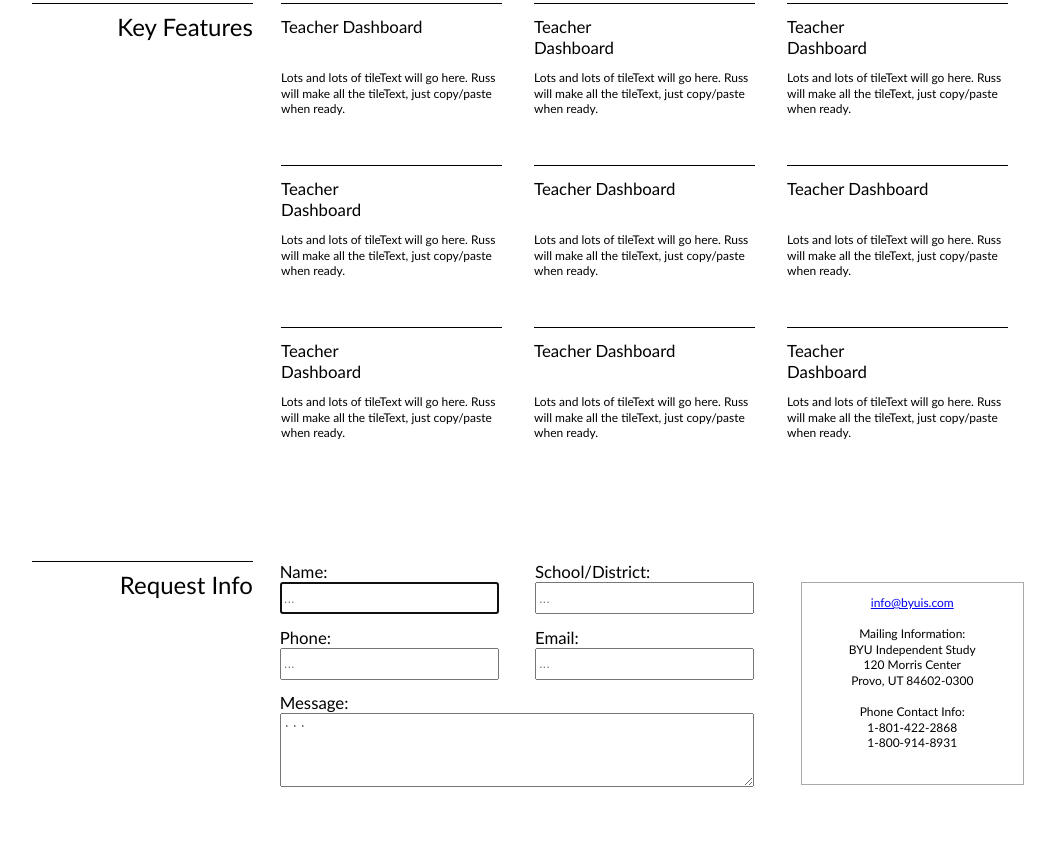
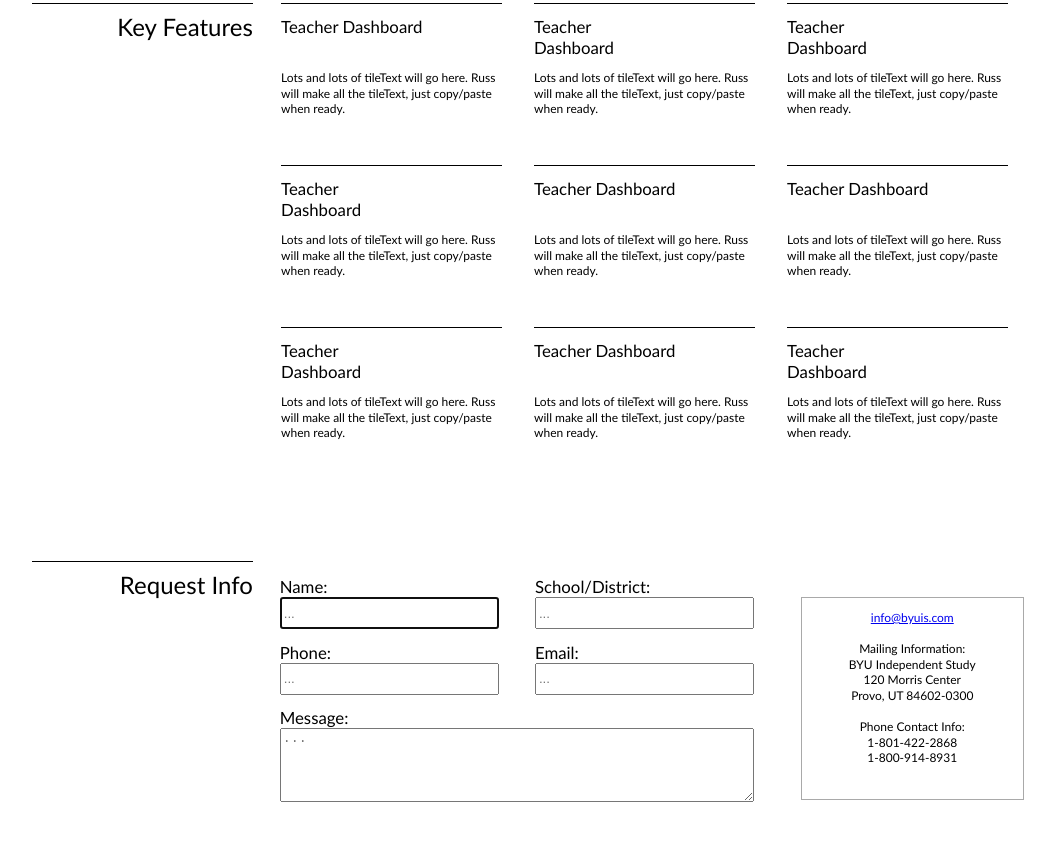
Before and after one commit to Levetrix/High-School-Brochure, a plain HTML site: page main.html in a window 1280 px wide. Shown: the part 913-1754 px from the top of the page, without its empty margins (96-1151 px from the left). Drawn offline with Linux system fonts and the light colour scheme.

Commit message:
Contact form changes
Minor changes in spacing

```diff
--- a/main.html
+++ b/main.html
@@ -76,7 +76,7 @@
 <div class="stripe four">
     <div class="tileContainer">
 
-        <div class="floatTitle"><h2 class="threeh2" >Request Info</h2>
+        <div class="floatTitle"><h2 class="contactTitle threeh2" >Request Info</h2>
         </div>
         <div class="floatInfo">
             <p class="infoText">
@@ -93,13 +93,13 @@
             </p>
         </div>
 
-        <form name="contactForm" id="contactForm" method="post" action="insert.php">
+        <form name="topRow contactForm" id="contactForm" method="post" action="insert.php">
 		    <div class="contactQuarter">
 		        <h4>Name:</h4>
 		        <input class="contactAreaQuarter" type="text" placeholder="..." name="name" id="name" required autofocus>
 		    </div>
 
-		    <div class="contactQuarter">
+		    <div class="topRow contactQuarter">
 		        <h4>School/District:</h4>
 		        <input class="contactAreaQuarter" type="text" placeholder="..." name="city" id="city" required>
 		    </div>
--- a/sass/main.scss
+++ b/sass/main.scss
@@ -209,6 +209,11 @@ p {
 	text-align:center;
 }
 
+.contactTitle {
+	border-bottom:1px solid black;
+	padding-bottom:31px;
+}
+
 .contactQuarter {
     display:inline-block;
     margin:0;
@@ -359,6 +364,21 @@ textarea {
 }
 
 @media (min-width:1054px) {
+	.floatInfo {
+	margin-top:48px;
+	}
+
+	.topRow {
+	padding-top:15px;
+	}
+
+	#contactForm {
+	}
+
+	.contactTitle {
+	border-bottom:none;
+	}
+
 	.listContainer {
 	min-height:265px;
 	}
```
Also changed, not shown: stylesheets/main.css.
